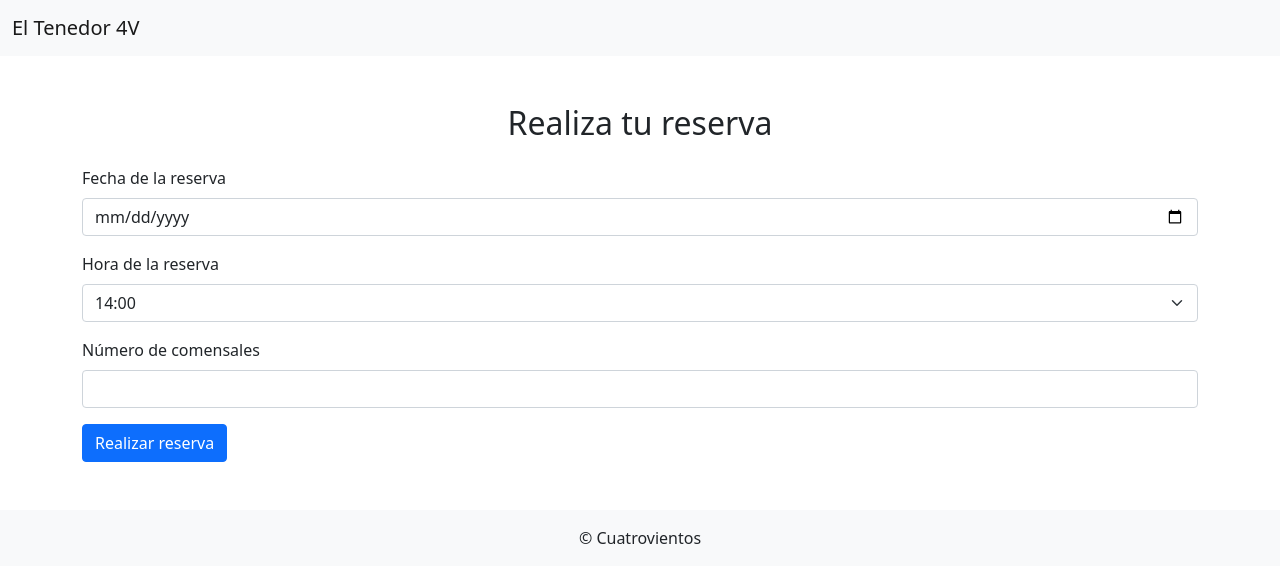
After one commit to karlalasluisa/RecuDW_ElTenedor4V, a PHP site: page /app/views/public/reserva.php in a window 1280 px wide. The commit adds this page. Shown: the top 583 px of the page. Run offline with PHP 8.4, Linux system fonts and the light colour scheme.

Commit message:
He creado las vistas publicas de index y para hacer reservas

```diff
--- a/app/views/private/index.php
+++ b/app/views/private/index.php
@@ -25,7 +25,7 @@ if (isset($_GET["buscador"])) {
         <meta name="description" content="">
         <meta name="author" content="">
         <title>El Tenedor 4V</title>
-        <!-- Bootstrap Core CSS -->
+        <!-- Bootstrap -->
         <link href="https://cdn.jsdelivr.net/npm/bootstrap@5.0.2/dist/css/bootstrap.min.css" rel="stylesheet" integrity="sha384-EVSTQN3/azprG1Anm3QDgpJLIm9Nao0Yz1ztcQTwFspd3yD65VohhpuuCOmLASjC" crossorigin="anonymous">
         <!-- Iconos -->
         <link rel="stylesheet" href="https://cdn.jsdelivr.net/npm/bootstrap-icons@1.11.3/font/bootstrap-icons.min.css">
@@ -47,7 +47,7 @@ if (isset($_GET["buscador"])) {
                     </ul>
                     <form class="d-flex" id="form-login" method="POST" action="../../controllers/AuthController.php">
                         <input type="hidden" name="type" value="logout">
-                        <button class="btn btn-outline-success d-flex align-items-center" type="submit" id="btn-login"><i class="bi bi-door-open px-1"></i> logout</button>
+                        <button class="btn btn-outline-success d-flex align-items-center" type="submit" id="btn-login"><i class="bi bi-door-open px-1"></i>Logout</button>
                     </form>
                 </div>
             </div>
@@ -83,7 +83,7 @@ if (isset($_GET["buscador"])) {
 
                 <?php
                 if (count($listaRestaurantes) == 0) {
-                    echo "<h4 class='text-center mt-2 text-danger'>ACTUALMENTE NO TENEMOS NINGUN RESTAURANTE</h4>";
+                    echo "<h4 class='text-center mt-2 text-danger'>No tenemos restaurantes aún</h4>";
                 }
 
                 foreach ($listaRestaurantes as $restaurante) {
--- /dev/null
+++ b/app/views/public/reserva.php
@@ -0,0 +1,96 @@
+<?php
+$error = isset($_GET['error']) ? $_GET['error'] : null;
+$success = isset($_GET['success']) ? $_GET['success'] : null;
+$fecha = isset($_GET['fecha']) ? $_GET['fecha'] : '';
+$hora = isset($_GET['hora']) ? $_GET['hora'] : '';
+$comensales = isset($_GET['comensales']) ? $_GET['comensales'] : '';
+?>
+
+<!DOCTYPE html>
+<html lang="en">
+
+<head>
+    <meta charset="UTF-8">
+    <meta name="viewport" content="width=device-width, initial-scale=1.0">
+    <title>Reservar Restaurante</title>
+    <link href="https://cdn.jsdelivr.net/npm/bootstrap@5.0.2/dist/css/bootstrap.min.css" rel="stylesheet" integrity="sha384-EVSTQN3/azprG1Anm3QDgpJLIm9Nao0Yz1ztcQTwFspd3yD65VohhpuuCOmLASjC" crossorigin="anonymous">
+    <link rel="stylesheet" href="https://cdn.jsdelivr.net/npm/bootstrap-icons@1.11.3/font/bootstrap-icons.min.css">
+</head>
+
+<body>
+    <!-- Navbar -->
+    <nav class="navbar navbar-expand-lg navbar-light bg-light">
+        <div class="container-fluid">
+            <a class="navbar-brand" href="index.php">El Tenedor 4V</a>
+            <button class="navbar-toggler" type="button" data-bs-toggle="collapse" data-bs-target="#navbarSupportedContent" aria-controls="navbarSupportedContent" aria-expanded="false" aria-label="Toggle navigation">
+                <span class="navbar-toggler-icon"></span>
+            </button>
+        </div>
+    </nav>
+
+    <div class="container mt-5">
+        <h2 class="text-center mb-4">Realiza tu reserva</h2>
+
+        <?php
+        if ($error) {
+            echo "<div class='alert alert-danger' role='alert'>";
+            if ($error == 'fechaInvalida') {
+                echo "La fecha seleccionada debe ser posterior al día de hoy.";
+            } elseif ($error == 'horaInvalida') {
+                echo "La hora debe ser '14:00' o '21:00'.";
+            } elseif ($error == 'comensalesInvalidos') {
+                echo "El número de comensales debe ser un número positivo.";
+            } elseif ($error == 'dbError') {
+                echo "Hubo un error al registrar la reserva. Intenta de nuevo.";
+            }
+            echo "</div>";
+        }
+
+        if ($success) {
+            echo "<div class='alert alert-success' role='alert'>¡Reserva realizada con éxito!</div>";
+        }
+        ?>
+
+        <!-- Formulario de Reserva -->
+        <form method="POST" action="../../controllers/ReservaController.php">
+            <div class="mb-3">
+                <label for="fecha" class="form-label">Fecha de la reserva</label>
+                <input type="date" class="form-control <?php echo ($error == 'fechaInvalida') ? 'is-invalid' : ''; ?>" id="fecha" name="fecha" value="<?php echo htmlspecialchars($fecha); ?>" required>
+                <?php if ($error == 'fechaInvalida'): ?>
+                    <div class="invalid-feedback">La fecha seleccionada debe ser posterior al día de hoy.</div>
+                <?php endif; ?>
+            </div>
+            <div class="mb-3">
+                <label for="hora" class="form-label">Hora de la reserva</label>
+                <select class="form-select <?php echo ($error == 'horaInvalida') ? 'is-invalid' : ''; ?>" id="hora" name="hora" required>
+                    <option value="14:00" <?php echo ($hora == '14:00') ? 'selected' : ''; ?>>14:00</option>
+                    <option value="21:00" <?php echo ($hora == '21:00') ? 'selected' : ''; ?>>21:00</option>
+                </select>
+                <?php if ($error == 'horaInvalida'): ?>
+                    <div class="invalid-feedback">La hora debe ser '14:00' o '21:00'.</div>
+                <?php endif; ?>
+            </div>
+            <div class="mb-3">
+                <label for="comensales" class="form-label">Número de comensales</label>
+                <input type="number" class="form-control <?php echo ($error == 'comensalesInvalidos') ? 'is-invalid' : ''; ?>" id="comensales" name="comensales" value="<?php echo htmlspecialchars($comensales); ?>" min="1" required>
+                <?php if ($error == 'comensalesInvalidos'): ?>
+                    <div class="invalid-feedback">El número de comensales debe ser un número positivo.</div>
+                <?php endif; ?>
+            </div>
+            <button type="submit" class="btn btn-primary">Realizar reserva</button>
+        </form>
+
+    </div>
+
+    <!-- Footer -->
+    <footer class="footer mt-5 bg-light">
+        <div class="text-center py-3">
+            <span>&copy; Cuatrovientos</span>
+        </div>
+    </footer>
+
+    <!-- JS Scripts -->
+    <script src="https://cdn.jsdelivr.net/npm/bootstrap@5.0.2/dist/js/bootstrap.bundle.min.js" integrity="sha384-MrcW6ZMFYlzcLA8Nl+NtUVF0sA7MsXsP1UyJoMp4YLEuNSfAP+JcXn/tWtIaxVXM" crossorigin="anonymous"></script>
+</body>
+
+</html>
```
Also changed, not shown: app/views/private/editar.php (+9 -9 lines), app/views/public/index.php (added, +126 -0 lines), 2 other files.
